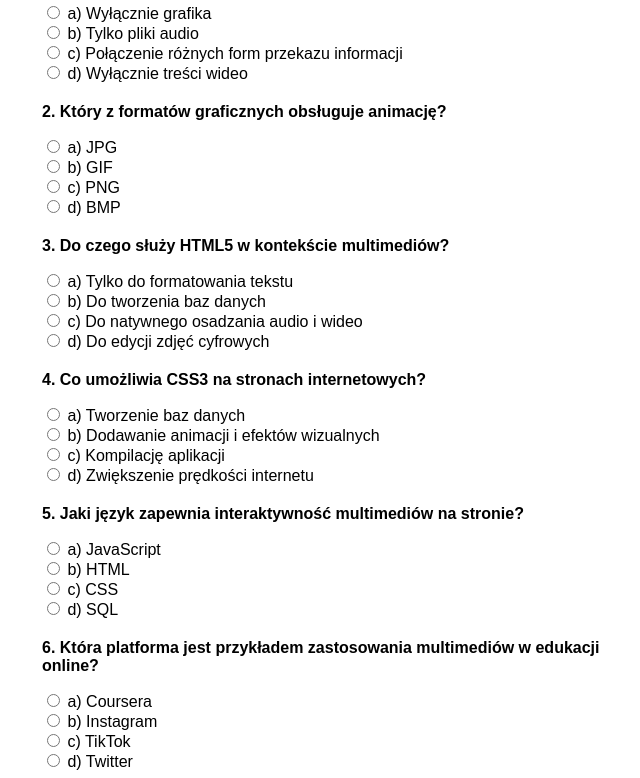
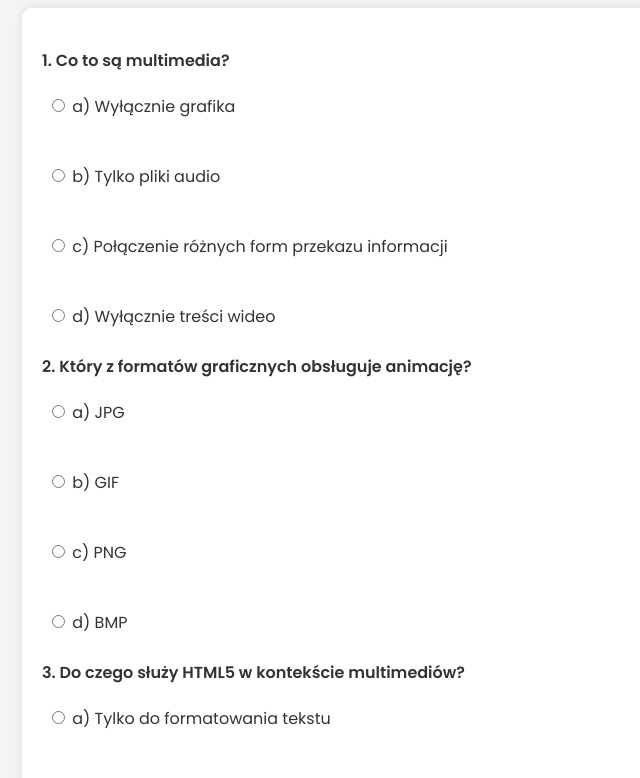
Before and after one commit to filip11990/quiz, a plain HTML site: page index.html in a window 1280 px wide. Shown: the part 111-889 px from the top of the page, without its empty margins (298-938 px from the left). Drawn offline with Linux system fonts and the light colour scheme.

Commit message:
Add files via upload

```diff
--- a/index.html
+++ b/index.html
@@ -3,14 +3,65 @@
 <head>
     <meta charset="UTF-8">
     <meta name="viewport" content="width=device-width, initial-scale=1.0">
+    <link href="https://fonts.googleapis.com/css2?family=Poppins:wght@300;400;600&display=swap" rel="stylesheet">
     <title>Quiz</title>
     <style>
-        body { font-family: Arial, sans-serif; text-align: center; }
-        .quiz-container { max-width: 600px; margin: auto; text-align: left; }
-        .question { font-weight: bold; margin-top: 20px; }
-        .result { margin-top: 20px; font-size: 20px; font-weight: bold; }
-        .correct { color: green; }
-        .incorrect { color: red; }
+        body {
+            font-family: 'Poppins', sans-serif;
+            text-align: center;
+            background-color: #f4f4f4;
+            color: #333;
+            padding: 20px;
+        }
+        .quiz-container {
+            max-width: 600px;
+            margin: auto;
+            background: white;
+            padding: 20px;
+            border-radius: 10px;
+            box-shadow: 0 0 10px rgba(0, 0, 0, 0.1);
+            text-align: left;
+        }
+        .question {
+            font-weight: bold;
+            margin-top: 20px;
+        }
+        label {
+            display: block;
+            margin: 5px 0;
+            padding: 5px;
+            border-radius: 5px;
+            transition: background 0.3s;
+        }
+        label:hover {
+            background: #e0e0e0;
+            cursor: pointer;
+        }
+        button {
+            margin-top: 20px;
+            padding: 10px 20px;
+            font-size: 16px;
+            border: none;
+            background: #28a745;
+            color: white;
+            border-radius: 5px;
+            cursor: pointer;
+            transition: background 0.3s;
+        }
+        button:hover {
+            background: #218838;
+        }
+        .result {
+            margin-top: 20px;
+            font-size: 20px;
+            font-weight: bold;
+        }
+        .correct {
+            color: green;
+        }
+        .incorrect {
+            color: red;
+        }
     </style>
 </head>
 <body>
```
